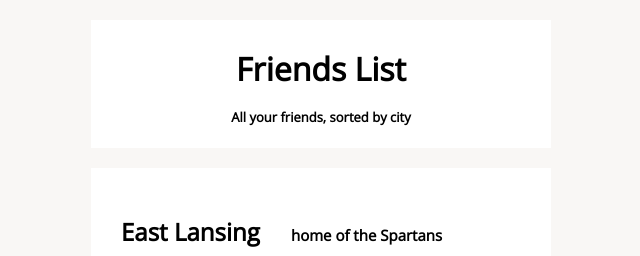
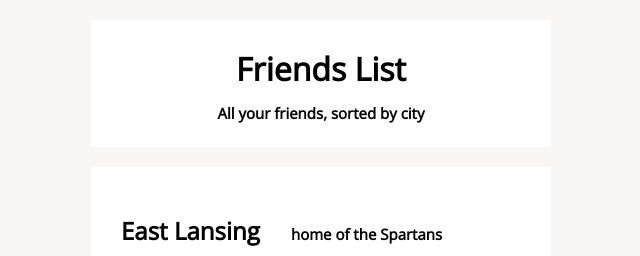
Before and after one commit to jmartinez95/MI-449-SS17-741-css-intro-iMnt09, a plain HTML site: page index.html in a window 1280 px wide. Shown: the top 256 px of the page, without its empty margins (319-959 px from the left). Drawn offline with nearby package versions, Linux system fonts and the light colour scheme.

Commit message:
Fixed tagline css

```diff
--- a/style.css
+++ b/style.css
@@ -6,6 +6,8 @@
 h1, .tagline {
   text-align: center;
 }
+
+
 
 body {
   font-family: 'Open Sans', Arial, sans-serif;
@@ -41,8 +43,9 @@ section img {
 }
 
 .tagline {
-	font-size:13px;
+	font-size:15px;
 	font-weight:600;
+	margin-top:-5px;
 }
 
 .city-description {
```
